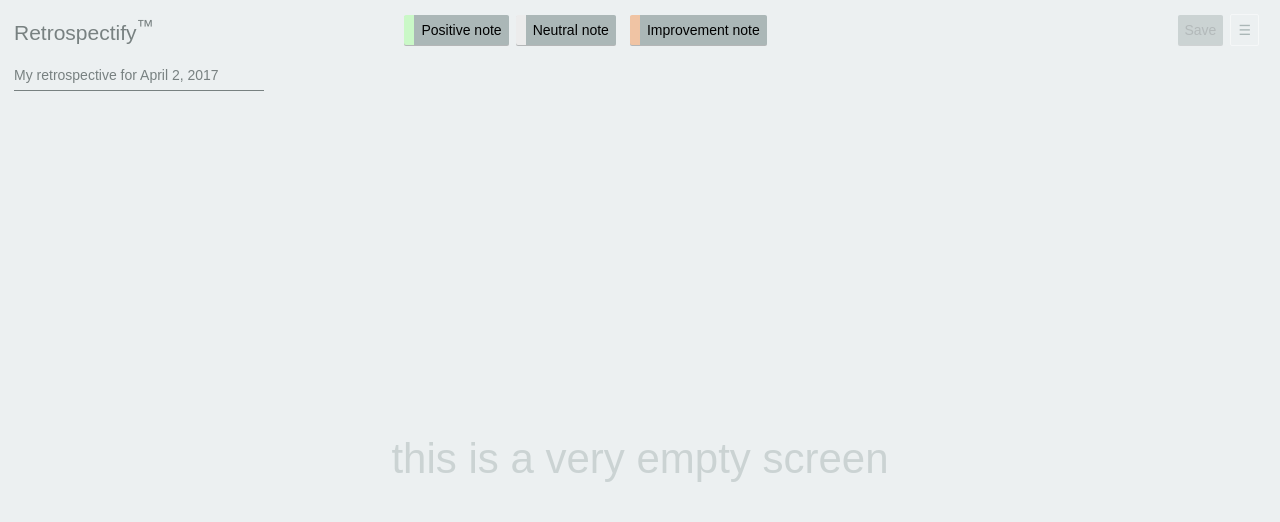
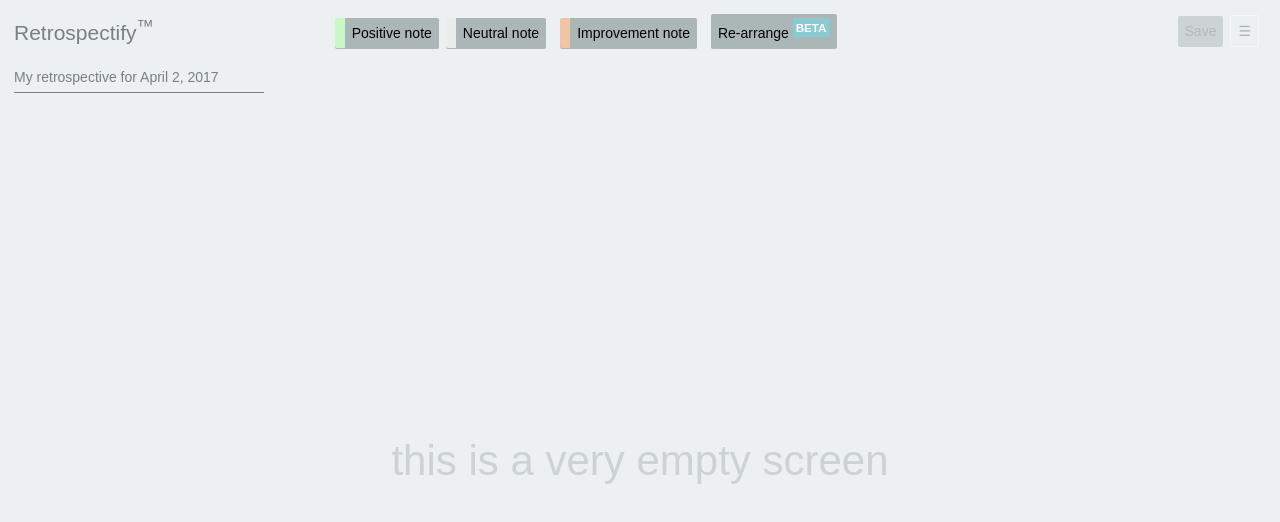
Before and after one commit to pepf/retrospectify, a Vue app: page / in a window 1280 px wide. Shown: the top 522 px of the page. Built offline with nearby package versions, Linux system fonts and the light colour scheme.

Commit message:
Add (beta) functionality for re-arranging notes on-screen depending on amount of votes

```diff
--- a/src/App.vue
+++ b/src/App.vue
@@ -5,9 +5,13 @@
       <div class="main_menu">
         <span class="heading">Retrospectify<sup>™</sup></span>
         <div class="note_actions">
-          <button class="positive" v-on:click="addNote('positive')">Positive note</button>
-          <button class="neutral" v-on:click="addNote('neutral')">Neutral note</button>
-          <button class="negative" v-on:click="addNote('improvement')">Improvement note</button>
+          <button class="positive" @click="addNote('positive')">Positive note</button>
+          <button class="neutral" @click="addNote('neutral')">Neutral note</button>
+          <button class="negative" @click="addNote('improvement')">Improvement note</button>
+
+          <button @click="reArrange()" title="Rearranges the notes by amount of votes and make them fit the current window">
+            Re-arrange <sup class="beta">BETA</sup>
+          </button>
         </div>
         <div class="board_actions">
           <span class="subtle" :class="{'hidden':!unsavedChanges}">There are unsaved changes</span>
@@ -34,6 +38,7 @@
 import Note from './components/Note'
 import SavedBoards from './components/SavedBoards'
 import BoardExport from './boardexport'
+import Positioner from './positioner'
 import bus from './bus.js'
 import moment from 'moment'
 
@@ -62,6 +67,7 @@
 
   beforeMount () {
     var self = this
+    this.positioner = new Positioner()
 
     bus.$on('remove-note', function (id) {
       var noteIndex = self.activeBoard.notes.findIndex(function (note) {
@@ -100,6 +106,11 @@
   },
 
   methods: {
+    reArrange () {
+      this.positioner.setState(this.activeBoard.notes)
+      this.positioner.reArrange()
+    },
+
     addNote (type) {
       var placeholderText
       var terciary
@@ -118,17 +129,11 @@
           break
       }
 
-      var appWidth = this.$el.offsetWidth
-      var typePosition = ((appWidth / 3) * terciary)
-
-      var x = Math.floor((Math.random() * 20) - 10) + typePosition
-      var y = Math.floor((Math.random() * 20) - 10)
-
       // Note default props
       var note = {
         text: placeholderText,
         note_type: type,
-        position: {x: x, y: y},
+        position: this.positioner.getPositionforNew(terciary),
         noteSize: {w: 200, h: 150},
         fontSize: 1,
         votes: 0,
--- a/src/assets/styles/common.scss
+++ b/src/assets/styles/common.scss
@@ -76,6 +76,13 @@
 
 button + button {
   margin: 0 0.5em;
+}
+
+.beta {
+  font-weight: bold;
+  background-color: #8ACBD3;
+  color: #fff;
+  padding: 3px;
 }
 
 /*Heading styles*/
```
